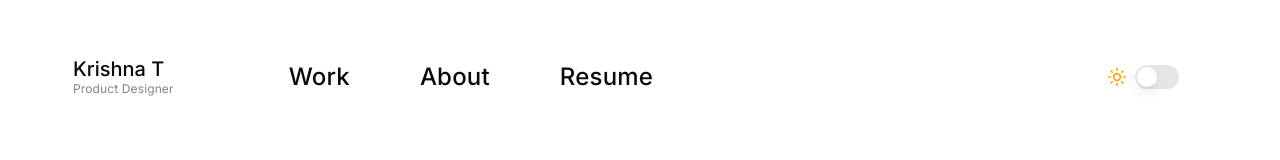
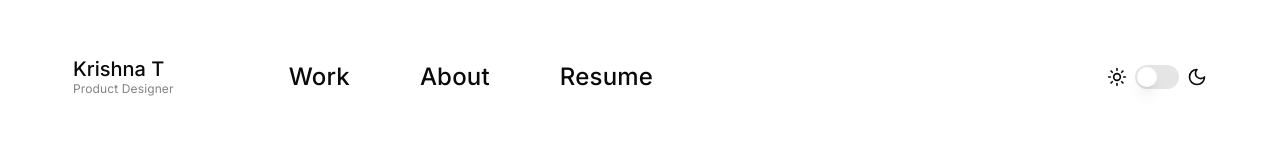
Before and after one commit to thirumurugankrishna-cloud/krish-portfolio, a Next.js app: page / in a window 1280 px wide. Shown: the top 160 px of the page. Built offline with nearby package versions, Linux system fonts and the light colour scheme.

Commit message:
minor changes

```diff
--- a/src/components/theme-switch.jsx
+++ b/src/components/theme-switch.jsx
@@ -7,6 +7,17 @@ import { Switch } from "@/components/ui/switch";
 
 export function ThemeSwitch() {
   const { theme, setTheme } = useTheme();
+  const [checked, setChecked] = React.useState(false);
+
+  React.useEffect(() => {
+    if (theme === "dark") {
+      setChecked(true);
+    } else {
+      setChecked(false);
+    }
+  }, [theme]);
+
+  // if (!theme) return;
 
   return (
     // <DropdownMenu>
@@ -29,13 +40,13 @@ export function ThemeSwitch() {
     //     </DropdownMenuItem>
     //   </DropdownMenuContent>
     // </DropdownMenu>
-    <div className=" flex gap-2 items-center">
-      <Sun color="orange" size={20} />
+    <div className=" flex gap-2 items-center text-foreground">
+      <Sun size={20} />
       <Switch
-        checked={theme === "dark"}
+        checked={checked}
         onCheckedChange={() => setTheme(theme === "dark" ? "light" : "dark")}
       />
-      <Moon color="white" size={20} />
+      <Moon size={20} />
     </div>
   );
 }
```
